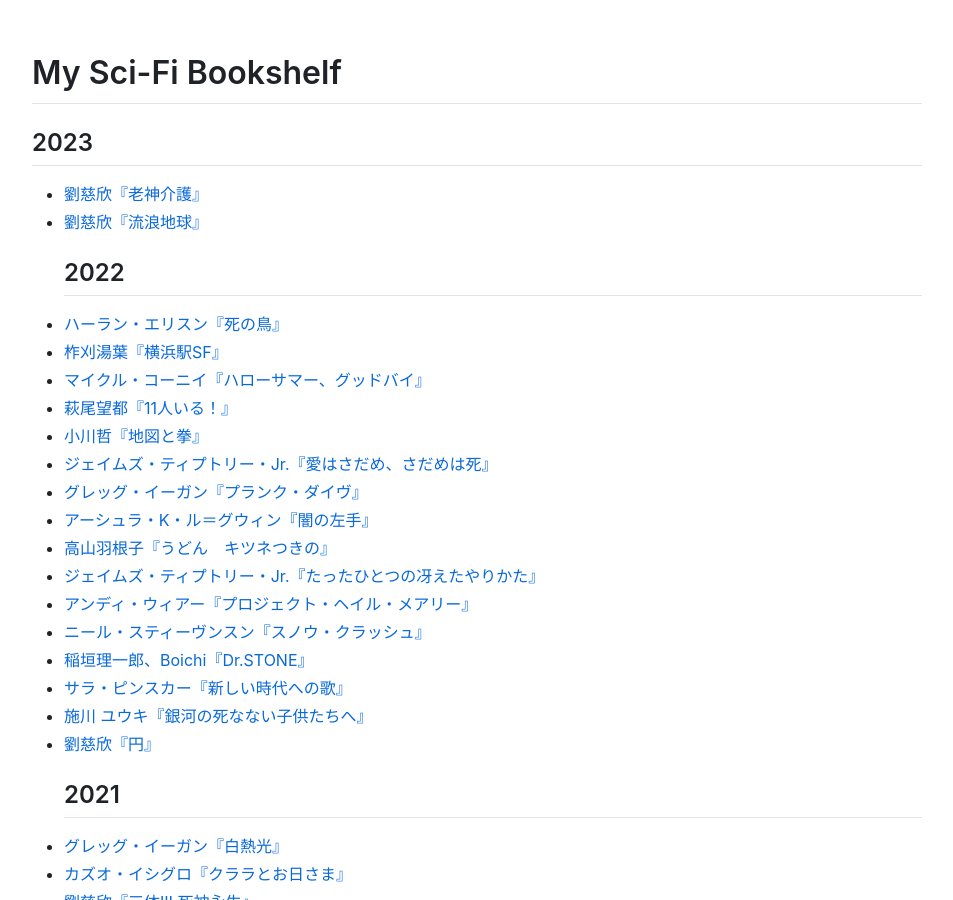
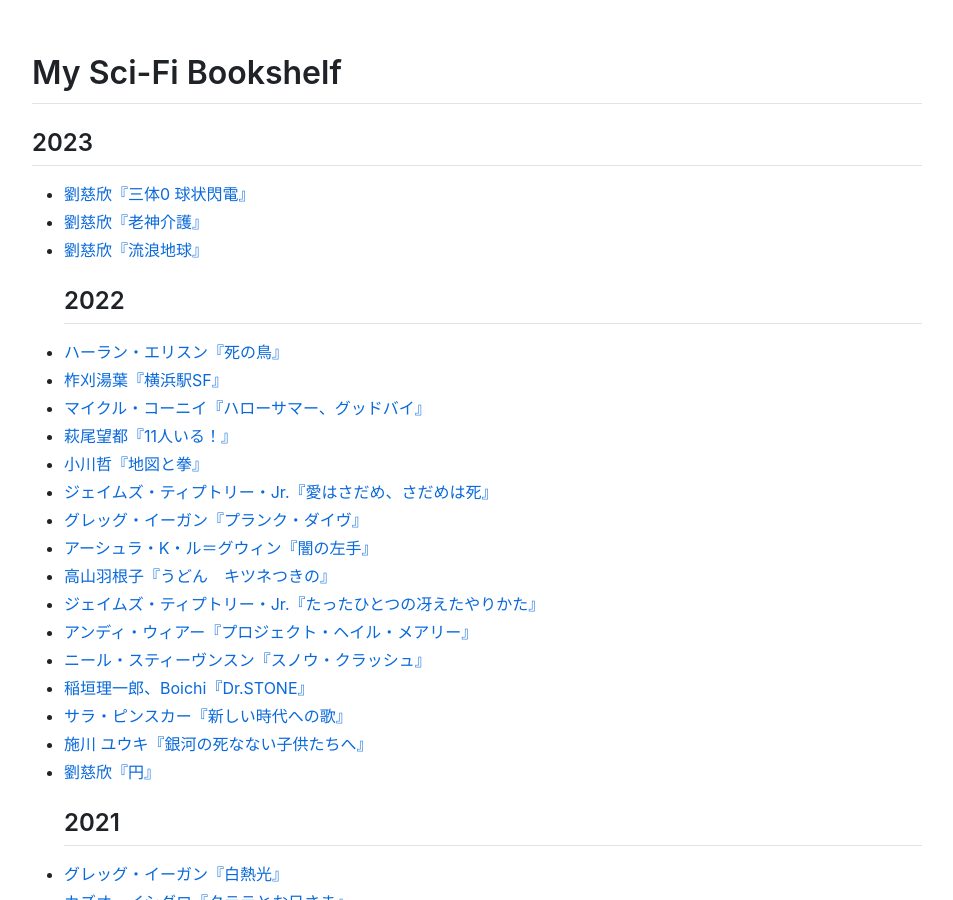
Before and after one commit to sankichi92/sankichi.net, a Jekyll site: the page built from sci-fi.md, in a window 1280 px wide and 900 px high. Shown: the whole window, without its empty margins (163-1116 px from the left). Built offline with Jekyll 4.4.1, drawn with Linux system fonts in a browser that asks for light colours; nearby versions of some CDN libraries; our own code applies the rules of GitHub Pages for plain Markdown files.

Commit message:
劉慈欣『三体0 球状閃電』

```diff
--- a/_data/sci-fi-bookshelf.yml
+++ b/_data/sci-fi-bookshelf.yml
@@ -1,3 +1,8 @@
+- title: 三体0 球状閃電
+  author: 劉慈欣
+  asin: B0BQBK7KDG
+  date: 2023-03-06
+
 - title: 老神介護
   author: 劉慈欣
   asin: B0BBQLWM6S
```
